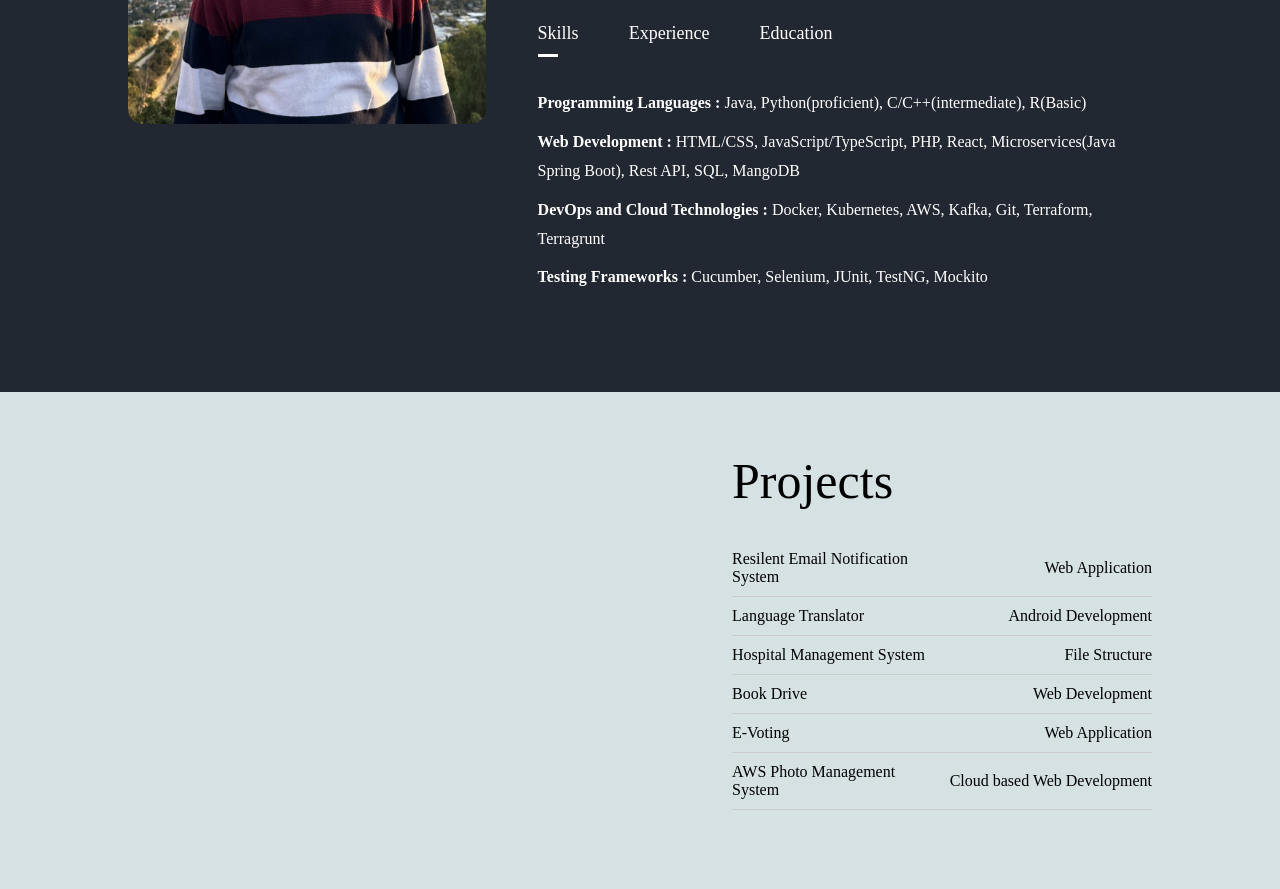
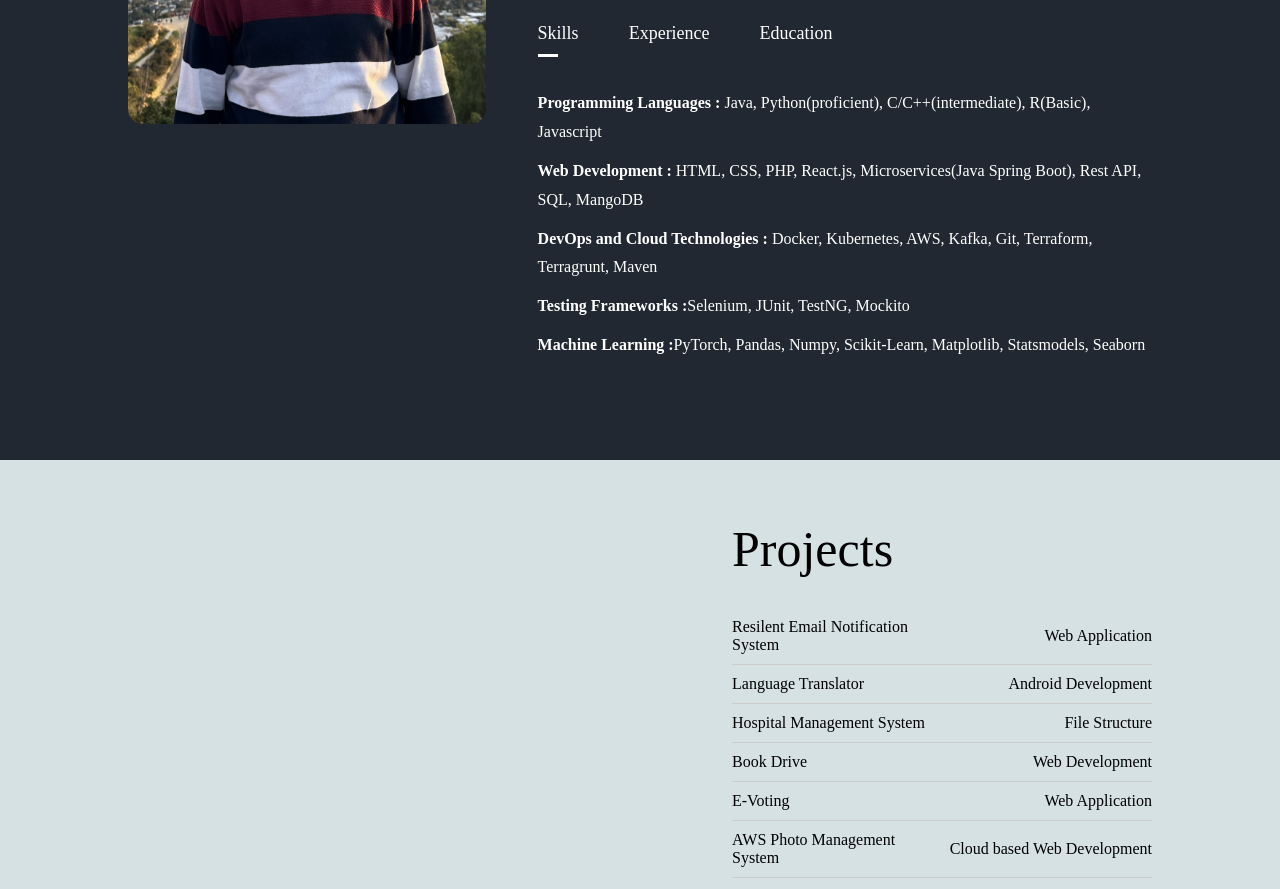
Before and after one commit to kushalac/portfolio, a plain HTML site: page index.html in a window 1280 px wide. Shown: the part 1127-2016 px from the top of the page. Drawn offline with Linux system fonts and the light colour scheme.

Commit message:
modified

```diff
--- a/index.html
+++ b/index.html
@@ -62,10 +62,12 @@
             </div>
 
             <div class="tab-content active-tab" id="skills">
-              <p><b>Programming Languages : </b>Java, Python(proficient), C/C++(intermediate), R(Basic)</p>
-              <p><b>Web Development : </b>HTML/CSS, JavaScript/TypeScript, PHP, React, Microservices(Java Spring Boot), Rest API, SQL, MangoDB</p>
-              <p><b>DevOps and Cloud Technologies : </b>Docker, Kubernetes, AWS, Kafka, Git, Terraform, Terragrunt</p>
-              <p><b>Testing Frameworks :</b> Cucumber, Selenium, JUnit, TestNG, Mockito</p>
+              <p><b>Programming Languages : </b>Java, Python(proficient), C/C++(intermediate), R(Basic), Javascript</p>
+              <p><b>Web Development : </b>HTML, CSS, PHP, React.js, Microservices(Java Spring Boot), Rest API, SQL, MangoDB</p>
+              <p><b>DevOps and Cloud Technologies : </b>Docker, Kubernetes, AWS, Kafka, Git, Terraform, Terragrunt, Maven</p>
+              <p><b>Testing Frameworks :</b>Selenium, JUnit, TestNG, Mockito</p>
+              <p><b>Machine Learning :</b>PyTorch, Pandas, Numpy, Scikit-Learn, Matplotlib, Statsmodels, Seaborn</p>
+
             </div>
 
             <div class="tab-content" id="experience">
@@ -76,10 +78,13 @@
             <div class="tab-content" id="education">
               <p><b>University of Southern California</b> | Los Angeles, CA<br>
               <I>Master of Science in Computer Science, Jan 2024 - Dec 2025</I><br>
-              <b>GPA:</b> 3.65/4.00</p>
+              <b>GPA:</b> 3.65/4.00<br>
+              <I><b>CourseWork:</b> Analysis of Algorithms, Database Systems, Machine Learning for Data Science, Information Retrieval & Web Search Engine</p></I>
               <p><b>Bangalore Institue of Technology</b> | Bengaluru, India<br>
               <I>Bachelor of Engineering in Computer Science, Aug 2019 - May 2023</I><br>
-              <b>GPA:</b> 9.41/10.00</p>
+              <b>GPA:</b> 9.41/10.00<br>
+              <I><b>CourseWork:</b> Data Structure, Operating Systems, Object-Oriented Concepts, Unix, Web Technologies, Artificial Intelligence, Big Data</p></I>
+            </p>
             </div>
           </div>
         </div>
```
Also changed, not shown: 1 other file.
